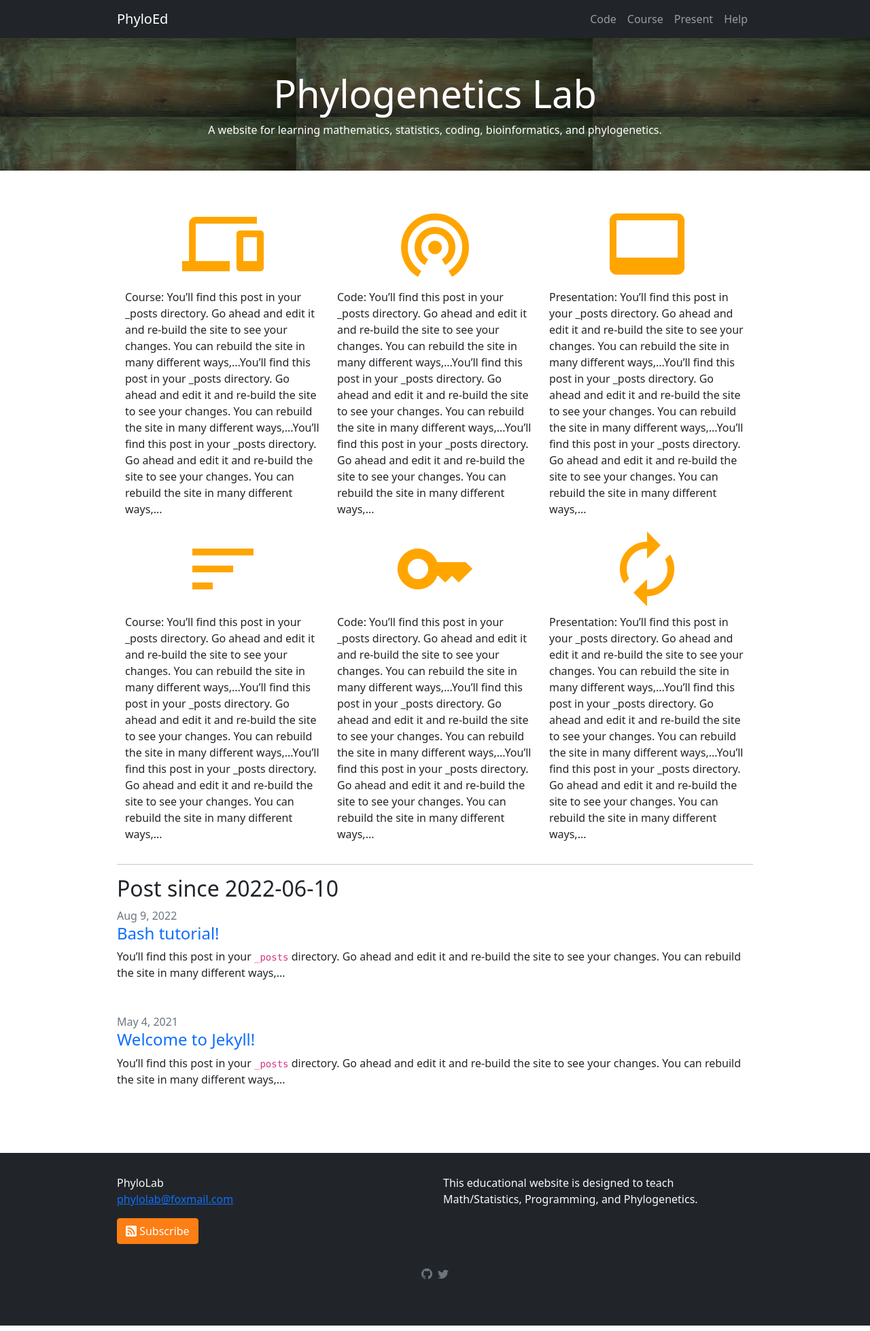
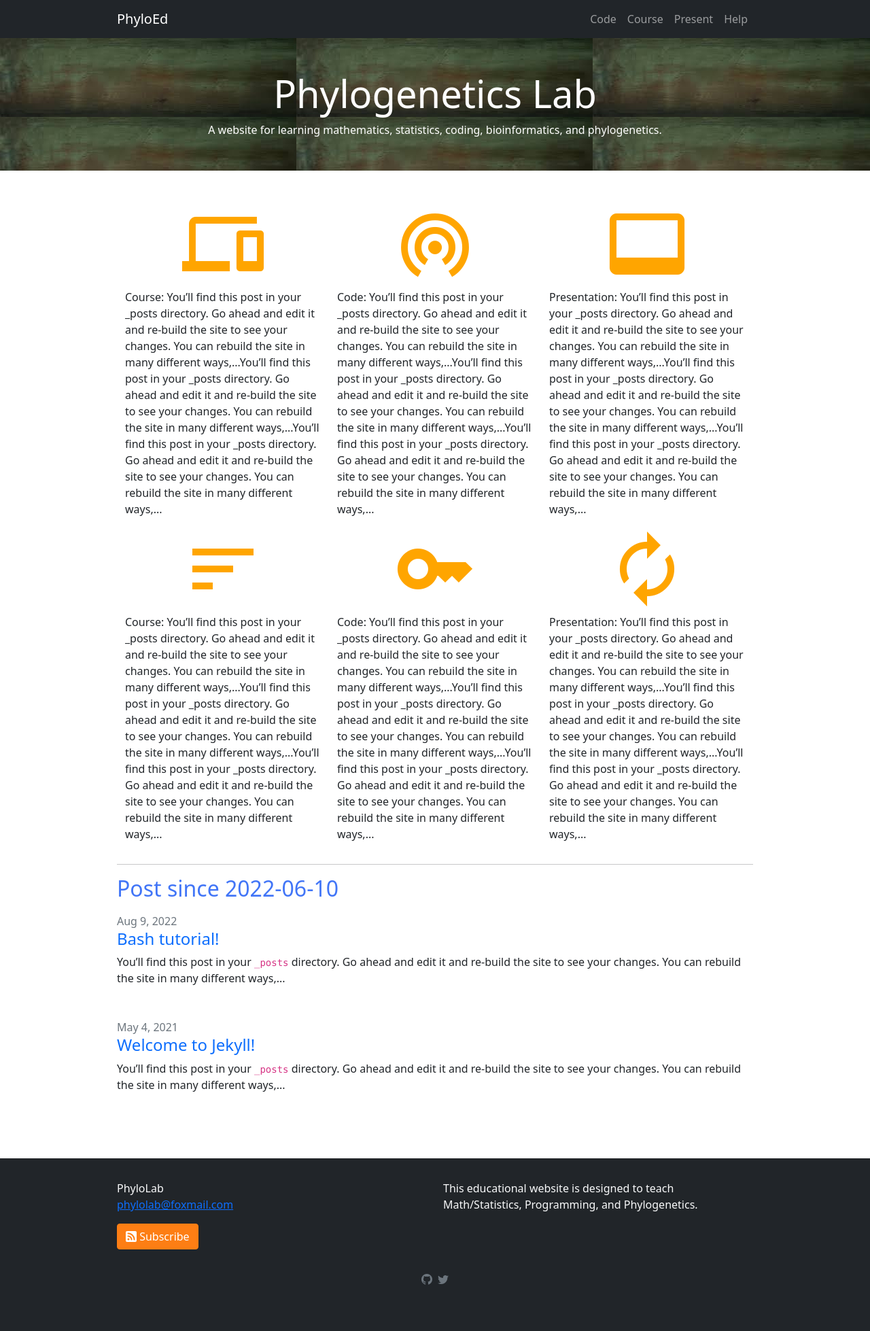
Before and after one commit to lliu1871/PhyEd, a Jekyll site: the page built from index.markdown, in a window 1280 px wide. Shown: the whole page at 68% size. Built offline with Jekyll 4.4.1, drawn with Linux system fonts in a browser that asks for light colours; comment, search, counter and statistics services are not loaded.

Commit message:
Update index.markdown

```diff
--- a/index.markdown
+++ b/index.markdown
@@ -49,4 +49,6 @@ layout: home
 </div>
 
 <hr>
-<h2 style="color:4175F7">Post since 2022-06-10</h2>
+<h2 style="color:#4175F7">Post since 2022-06-10</h2>
+<p></p>
+<p></p>
```
